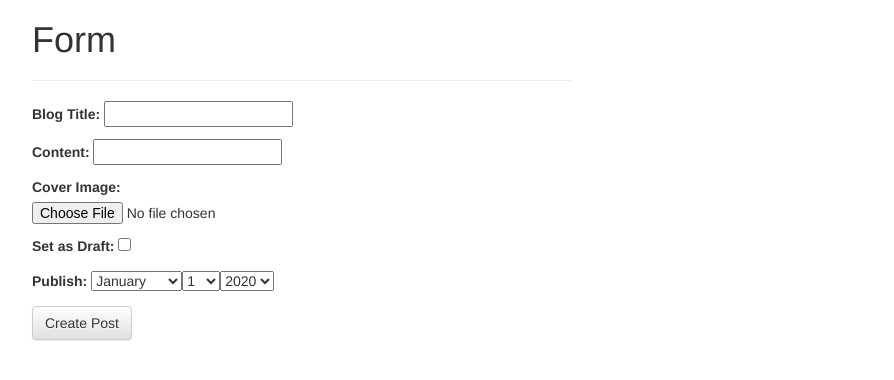
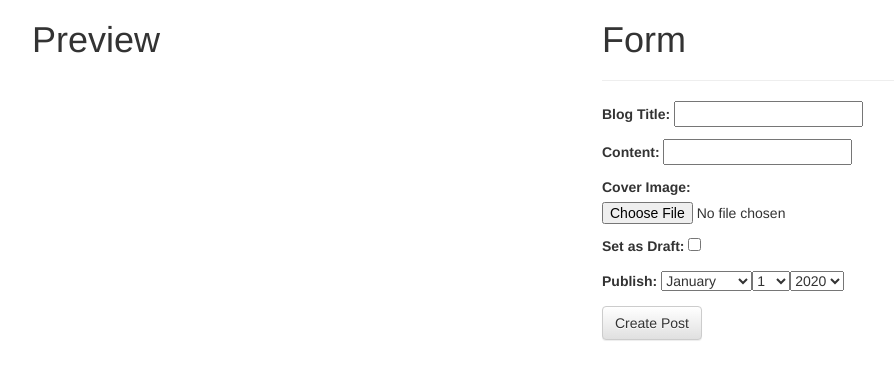
Before and after one commit to drewgoodman/Django-FirstBlog, a Django app: template templates/post_form.html in a window 1280 px wide. Shown: the top 380 px of the page, without its empty margins (53-947 px from the left). Run offline with Django 3.2, Linux system fonts and the light colour scheme; the template is opened without the code that fills it: values that come from a table or form of the project are taken from there, others are empty; some libraries are stand-ins or nearby versions.

Commit message:
dynamic preview for pagedown blog editor

```diff
--- a/DjangoBlog/settings.py
+++ b/DjangoBlog/settings.py
@@ -124,12 +124,11 @@ USE_TZ = True
 # Static files (CSS, JavaScript, Images)
 # https://docs.djangoproject.com/en/3.0/howto/static-files/
 
-STATIC_URL = '/static/'
 STATICFILES_DIRS = [
-    os.path.join(BASE_DIR, "static"),
-    # "/var/www/static/"
+    os.path.join(BASE_DIR, "static")
 ]
 
+STATIC_URL = '/static/'
 STATIC_ROOT = os.path.join(os.path.dirname(BASE_DIR), "static_cdn")
 
 MEDIA_URL = '/media/'
--- a/posts/forms.py
+++ b/posts/forms.py
@@ -3,6 +3,7 @@ from pagedown.widgets import PagedownWidget
 from django.utils.translation import gettext_lazy as _
 
 from .models import Post
+
 
 class PostForm(forms.ModelForm):
     content = forms.CharField(widget=PagedownWidget)
--- a/templates/base.html
+++ b/templates/base.html
@@ -1,3 +1,4 @@
+
 {% load static %}
 <!DOCTYPE html>
 <html lang="en">
@@ -14,9 +15,11 @@
     <link rel="stylesheet" href="https://maxcdn.bootstrapcdn.com/bootstrap/3.3.7/css/bootstrap-theme.min.css"
         integrity="sha384-rHyoN1iRsVXV4nD0JutlnGaslCJuC7uwjduW9SVrLvRYooPp2bWYgmgJQIXwl/Sp" crossorigin="anonymous">
 
-    <link rel="stylesheet" href="{% static '/css/base.css' %}" />
 
     {% block head_extra %}{% endblock head_extra %}
+
+    <link rel="stylesheet" href="{% static 'css/styles.css' %}" />
+
 </head>
 
 
@@ -46,15 +49,49 @@
     <script type="text/javascript">
 
     $(document).ready(function() {
+
         $(".content-markdown").each(function(){
             var content = $(this).text();
             var markedContent = marked(content);
             $(this).html(markedContent)
         })
+
         $(".post-detail-item img").each(function() {
             $(this).addClass("img-responsive");
         })
+
+        var titleInput = $("#id_title");
+
+        function setTitle(value) {
+            $("#preview-title").text(value);
+        }
+
+        setTitle(titleInput.val())
+
+        titleInput.keyup(function() {
+            var newTitle = $(this).val();
+            setTitle(newTitle);
+        })
+
+        var contentInput = $("#wmd-input-id_content");
+
+        function setContent(value){
+            var markedContent = marked(value);
+            $("#preview-content").html(markedContent);
+            $("#preview-content img").each(function() {
+                $(this).addClass("img-responsive");
+            })
+        }
+
+        setContent(contentInput.val())
+
+        contentInput.keyup(function() {
+            var newContent = $(this).val();
+                setContent(newContent);
+        })
+
     })
+
 
     </script>
 </body>
--- a/templates/post_detail.html
+++ b/templates/post_detail.html
@@ -26,7 +26,7 @@
     <hr/>
     <div class="row">
         <div class="col-sm-12">
-            <div class="content-markdown post-detail-item">{{ instance.get_markdown }}
+            <div class="post-detail-item">{{ instance.get_markdown }}
             </div>
             <hr/>
             <div class="fb-comments" data-href="{{ request.build_absolute_uri }}" data-numposts="5" data-width="100%"></div>
--- a/templates/post_form.html
+++ b/templates/post_form.html
@@ -4,7 +4,15 @@
 {{ form.media }}
 {% endblock head_extra %}
 
+
 {% block content %}
+<div class="col-sm-6">
+    <h1>Preview</h1>
+    <div class="content-preview">
+        <h3 id="preview-title"></h3>
+        <p id="preview-content"></p>
+    </div>
+</div>
 <div class="col-sm-6">
     <h1>Form</h1>
     <hr>
--- a/templates/post_list.html
+++ b/templates/post_list.html
@@ -22,7 +22,7 @@
                     {% if obj.user.get_full_name %}
                     <p>Author: {{ obj.user.get_full_name }}</p>
                     {% endif %}
-                    <div class="post-detail-item">{{ obj.get_markdown }}</div>
+                    <div class="post-detail-item">{{ obj.get_markdown|truncatechars_html:120 }}</div>
                     <p><a href="{{ obj.get_absolute_url }}" class="btn btn-primary" role="button">View</a></p>
                 </div>
             </div>
```
Lines whose indentation alone changed are shown as unchanged.
